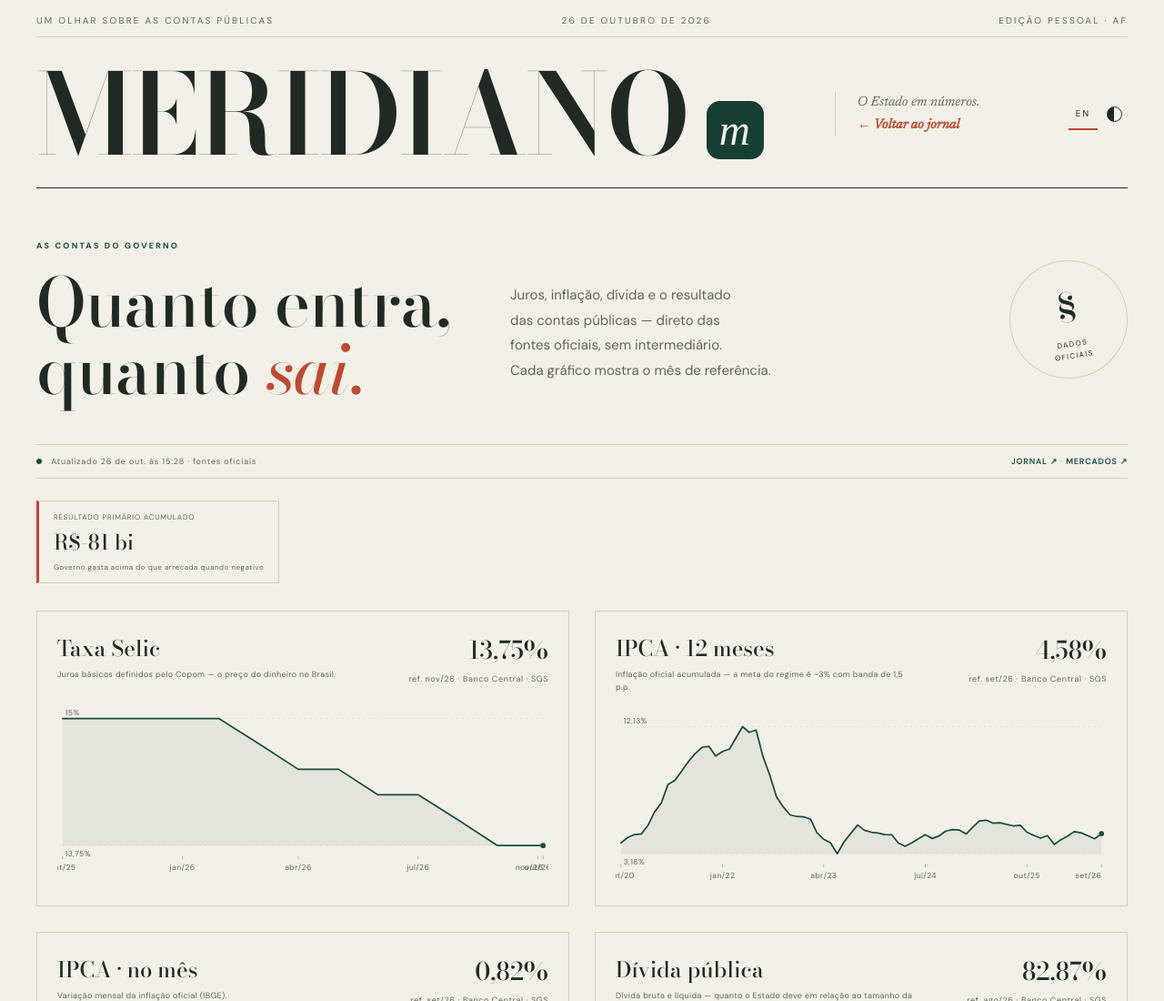
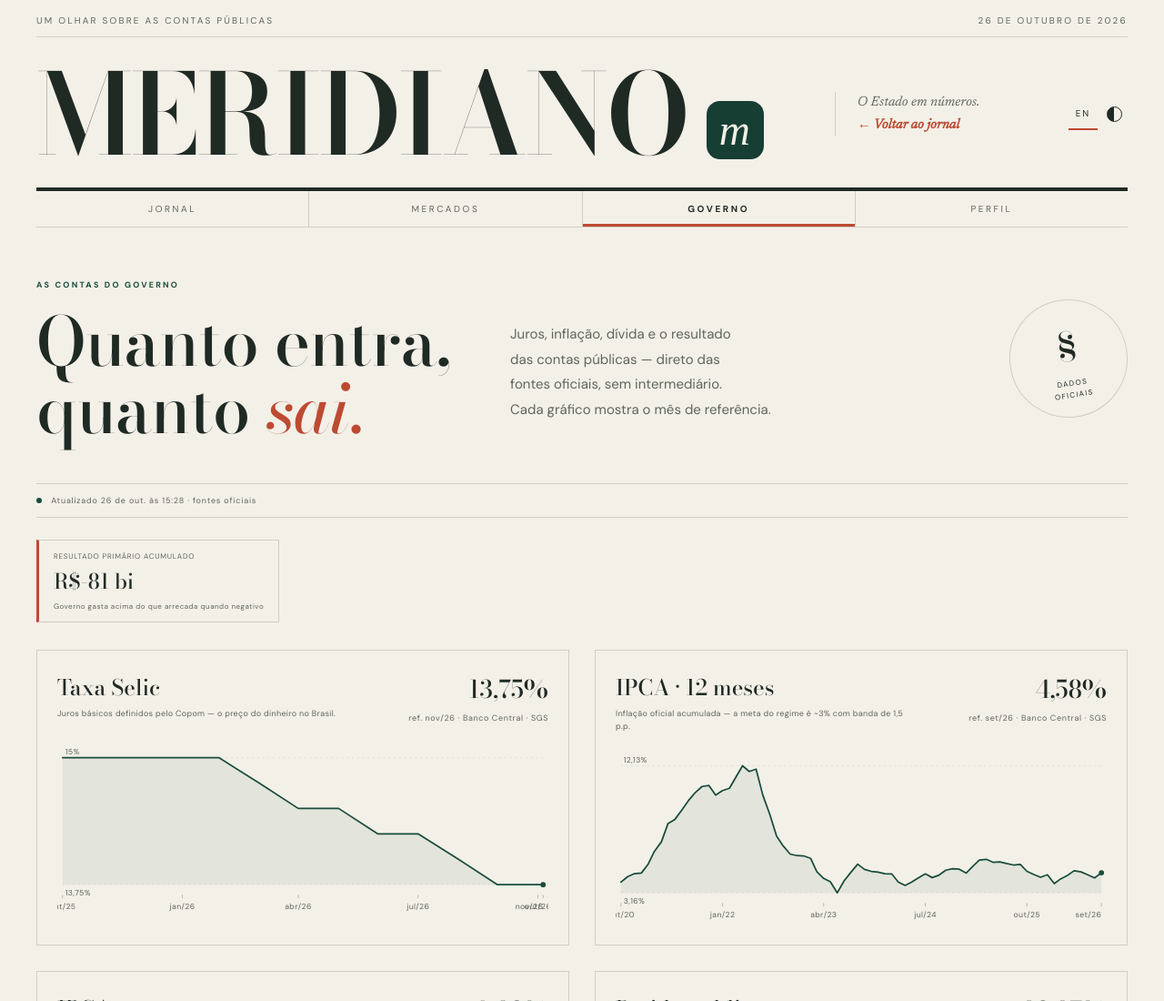
Before and after one commit to AFortuna5/finance, a website: page public/governo.html in a window 1280 px wide. Shown: the top 1100 px of the page at 91% size. Drawn offline with nearby package versions, Linux system fonts and the light colour scheme.

Commit message:
Add visible section navigation and remove personal edition tag

```diff
--- a/public/governo.html
+++ b/public/governo.html
@@ -2,12 +2,12 @@
 <html lang="pt-BR">
 <head><meta charset="utf-8"><meta name="viewport" content="width=device-width,initial-scale=1"><meta name="theme-color" content="#f2efe7"><meta name="description" content="As contas do governo no Meridiano: Selic, inflação, dívida pública, resultado primário e desemprego — séries oficiais do Banco Central, IBGE e Tesouro."><title>Meridiano — As contas do governo</title><link rel="icon" href="favicon.svg" type="image/svg+xml"><link rel="stylesheet" href="style.css"><link rel="stylesheet" href="markets.css"><link rel="stylesheet" href="gov.css"><link rel="stylesheet" href="mobile.css"><meta property="og:type" content="website"><meta property="og:site_name" content="Meridiano"><meta property="og:locale" content="pt_BR"><meta property="og:url" content="https://meridiano-news.vercel.app/governo.html"><meta property="og:title" content="Meridiano — As contas do governo"><meta property="og:description" content="As contas do governo no Meridiano: Selic, inflação, dívida pública, resultado primário e desemprego — séries oficiais do Banco Central, IBGE e Tesouro."><meta property="og:image" content="https://meridiano-news.vercel.app/og-image.png"><meta name="twitter:card" content="summary_large_image"><meta name="twitter:title" content="Meridiano — As contas do governo"><meta name="twitter:description" content="As contas do governo no Meridiano: Selic, inflação, dívida pública, resultado primário e desemprego — séries oficiais do Banco Central, IBGE e Tesouro."></head>
 <body>
-<a class="skip" href="#main" data-i18n="skip.link">Pular para o conteúdo</a><div class="edition"><span data-i18n="ed.gov">UM OLHAR SOBRE AS CONTAS PÚBLICAS</span><time id="today"></time><span data-i18n="ed.personal">EDIÇÃO PESSOAL · AF</span></div>
+<a class="skip" href="#main" data-i18n="skip.link">Pular para o conteúdo</a><div class="edition"><span data-i18n="ed.gov">UM OLHAR SOBRE AS CONTAS PÚBLICAS</span><time id="today"></time></div>
 <header><a class="masthead" href="./">meridiano<img class="mark" src="favicon.svg" alt=""></a><div class="tagline"><span data-i18n="tagline.g">O Estado em números.</span><br><a href="./" class="back-link" data-i18n="back.link">←︎ Voltar ao jornal</a></div><div class="hdr-ctrl"><button id="lang" data-i18n-aria="lang.aria">EN</button><button id="theme" data-i18n-aria="theme.aria" aria-label="Alternar tema"><span class="theme-ico"></span></button></div></header>
-
+<nav class="sections" aria-label="Seções" data-i18n-aria="tab.aria"><a href="./" data-i18n="tab.jornal">Jornal</a><a href="mercados.html" data-i18n="tab.mercados">Mercados</a><a href="governo.html" class="active" aria-current="page" data-i18n="tab.governo">Governo</a><a href="perfil.html" data-i18n="tab.perfil">Perfil</a></nav>
 <main id="main">
 <section class="intro"><div><span class="eyebrow" data-i18n="gv.eyebrow">AS CONTAS DO GOVERNO</span><h1 data-i18n-html="gv.h1">Quanto entra,<br>quanto <em>sai</em><span>.</span></h1></div><p data-i18n-html="gv.intro">Juros, inflação, dívida e o resultado<br>das contas públicas — direto das<br>fontes oficiais, sem intermediário.<br>Cada gráfico mostra o mês de referência.</p><div class="stamp"><span>§</span><small data-i18n-html="gv.stamp">DADOS<br>OFICIAIS</small></div></section>
-<div class="status"><span><i></i> <span id="updated" data-i18n="gv.loading">Carregando painel…</span></span><span><a class="status-link" href="./" data-i18n="nav.jornal">JORNAL ↗︎</a> · <a class="status-link" href="mercados.html" data-i18n="nav.mercados">MERCADOS ↗︎</a></span></div>
+<div class="status"><span><i></i> <span id="updated" data-i18n="gv.loading">Carregando painel…</span></span></div>
 <div id="tesouro" class="tesouro"></div>
 <div id="charts" class="charts"></div>
 <section class="method"><span class="eyebrow" data-i18n="method.panel">SOBRE ESTE PAINEL</span><p data-i18n="gv.method.p1">Fontes: séries temporais do Banco Central (SGS), IPCA e PNAD Contínua do IBGE, e resultado primário do Tesouro Nacional. A coleta roda a cada 15 minutos, mas a maioria desses dados é divulgada uma vez por mês — a data de referência aparece em cada cartão.</p><p data-i18n="gv.method.p2">O resultado primário do Tesouro é o acumulado do ano: negativo significa que o governo gastou mais do que arrecadou (antes dos juros da dívida). Dívida bruta mede o estoque total; a líquida desconta os ativos do setor público. Nada aqui é recomendação de investimento.</p></section>
--- a/public/i18n.js
+++ b/public/i18n.js
@@ -5,7 +5,6 @@
 (function () {
   const DICT = {
     // --- faixa de edição / cabeçalho (todas as páginas) ---
-    'ed.personal': {pt: 'EDIÇÃO PESSOAL · AF', en: 'PERSONAL EDITION · AF'},
     'ed.look': {pt: 'UM OLHAR SOBRE O MUNDO', en: 'A LOOK AT THE WORLD'},
     'ed.markets': {pt: 'UM OLHAR SOBRE OS MERCADOS', en: 'A LOOK AT THE MARKETS'},
     'ed.gov': {pt: 'UM OLHAR SOBRE AS CONTAS PÚBLICAS', en: 'A LOOK AT PUBLIC ACCOUNTS'},
@@ -19,11 +18,6 @@
     'tagline.g': {pt: 'O Estado em números.', en: 'The State in numbers.'},
     'tagline.p': {pt: 'Leitura guiada do seu perfil.', en: 'A guided read of your profile.'},
     'status.load': {pt: 'Carregando edição…', en: 'Loading edition…'},
-    'nav.perfil': {pt: 'LEITURA DE PERFIL ↗︎', en: 'PROFILE READING ↗︎'},
-    'nav.markets': {pt: 'PAINEL DE MERCADOS ↗︎', en: 'MARKETS PANEL ↗︎'},
-    'nav.gov': {pt: 'CONTAS DO GOVERNO ↗︎', en: 'GOVERNMENT ACCOUNTS ↗︎'},
-    'nav.jornal': {pt: 'JORNAL ↗︎', en: 'JOURNAL ↗︎'},
-    'nav.mercados': {pt: 'MERCADOS ↗︎', en: 'MARKETS ↗︎'},
     'tab.jornal': {pt: 'Jornal', en: 'Journal'},
     'tab.mercados': {pt: 'Mercados', en: 'Markets'},
     'tab.governo': {pt: 'Governo', en: 'Government'},
--- a/public/mobile.css
+++ b/public/mobile.css
@@ -1,6 +1,7 @@
 /* Meridiano — edição mobile. Layout próprio para telas pequenas; o desktop segue o desenho editorial original. */
 .tabbar{display:none}
 @media(max-width:700px){
+.sections{display:none}
 body{padding-bottom:calc(74px + env(safe-area-inset-bottom))}
 .edition{padding:11px 0 9px}
 header{position:relative;justify-content:center;padding:20px 0 16px;border-bottom:3px double var(--ink)}
--- a/public/style.css
+++ b/public/style.css
@@ -32,6 +32,11 @@ nav button.active{color:var(--accent);box-shadow:inset 0 -3px var(--accent);font
 #saved-count{font-size:10px;padding:2px 5px;background:var(--card);margin-left:5px}
 .status{border-block:1px solid var(--line);padding:12px 0;display:flex;justify-content:space-between;color:var(--muted);font-size:9px;letter-spacing:.8px}
 .status i{display:inline-block;width:6px;height:6px;background:var(--green);border-radius:50%;margin-right:7px}
+.sections{display:flex;border-bottom:1px solid var(--line)}
+.sections a{flex:1;text-align:center;padding:13px 8px;font-size:10px;letter-spacing:2.6px;text-transform:uppercase;color:var(--muted);border-left:1px solid var(--line)}
+.sections a:first-child{border-left:0}
+.sections a:hover{color:var(--ink)}
+.sections a.active{color:var(--ink);font-weight:700;box-shadow:inset 0 -3px var(--accent)}
 .intro{display:flex;align-items:center;gap:65px;padding:52px 0 44px}
 .eyebrow{font-size:9px;letter-spacing:2.2px;font-weight:700;color:var(--green)}
 h1{font-family:var(--display);font-size:clamp(46px,5.8vw,82px);font-weight:500;line-height:1;letter-spacing:-.01em;margin:18px 0 0}
```
Also changed, not shown: public/index.html (+3 -3 lines), public/mercados.html (+3 -3 lines), public/perfil.html (+3 -3 lines).
